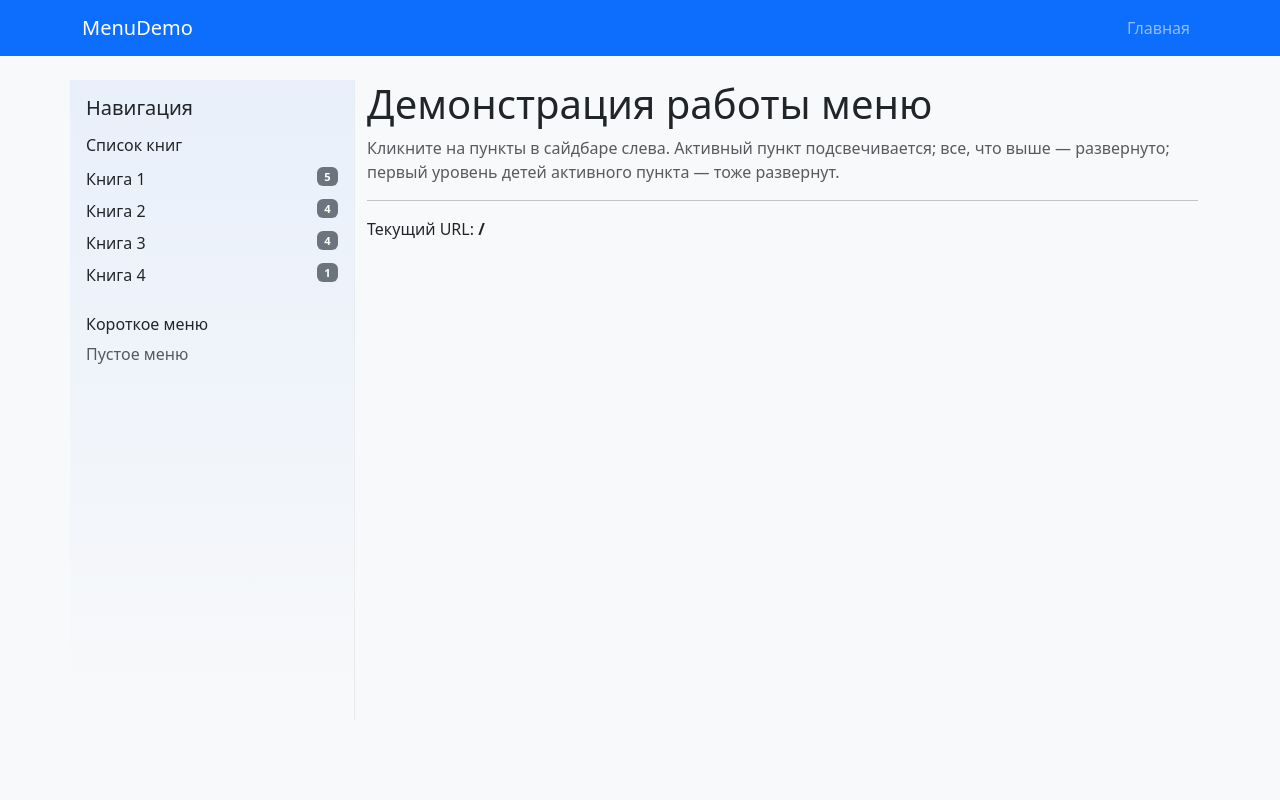
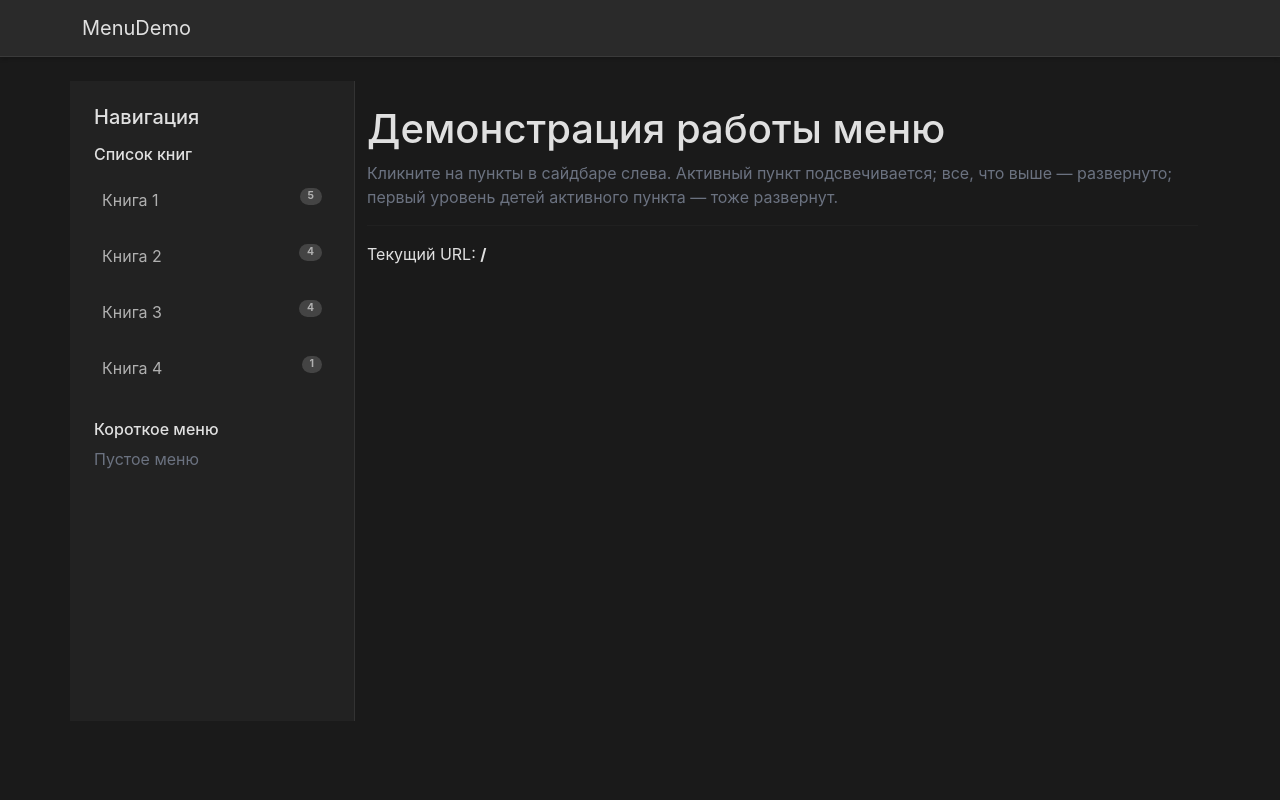
Before and after one commit to lystarblone/tree_menu, a Django app: page / in a window 1280 px wide. Run offline with Django 3.2, Linux system fonts and the light colour scheme; data comes from the database, SQL or seed files in the repository.

Commit message:
Change visual

```diff
--- a/menu_project/menu/templates/menu/example.html
+++ b/menu_project/menu/templates/menu/example.html
@@ -8,7 +8,6 @@
     <h6 class="mb-2">Список книг</h6>
     {% draw_menu 'books_menu' %}
   </div>
-
   <div>
     <h6 class="mb-2">Короткое меню</h6>
     {% draw_menu 'short_menu' %}
--- a/menu_project/menu/templates/menu/index.html
+++ b/menu_project/menu/templates/menu/index.html
@@ -6,24 +6,68 @@
   <title>{% block title %}Demo Menu App{% endblock %}</title>
   <link href="https://cdn.jsdelivr.net/npm/bootstrap@5.3.2/dist/css/bootstrap.min.css" rel="stylesheet">
   <style>
-    body { min-height: 100vh; }
-    .sidebar { background: linear-gradient(180deg,#0d6efd11,#0000); border-right: 1px solid #e9ecef; min-height: 80vh; padding: 1rem; }
-    .menu-item { padding: .25rem 0; }
-    .menu-link { display: inline-block; width: 100%; text-decoration: none; color: #212529; }
-    .menu-link.active { color: #0d6efd; font-weight: 600; }
-    .submenu { margin-left: .9rem; border-left: 2px dashed rgba(0,0,0,0.03); padding-left: .6rem; }
-    .badge-menu { font-size: .7rem; }
+    body {
+      min-height: 100vh;
+      background: #1a1a1a;
+      color: #e0e0e0;
+      font-family: -apple-system, BlinkMacSystemFont, 'Segoe UI', Roboto, sans-serif;
+    }
+    .navbar {
+      background: #2a2a2a;
+      border-bottom: 1px solid #3a3a3a;
+      box-shadow: 0 2px 4px rgba(0,0,0,0.2);
+    }
+    .navbar-brand, .nav-link {
+      color: #e0e0e0 !important;
+      transition: color 0.2s;
+    }
+    .nav-link:hover { color: #3b82f6 !important; }
+    .sidebar {
+      background: #222222;
+      border-right: 1px solid #333333;
+      min-height: 80vh;
+      padding: 1.5rem;
+    }
+    .menu-item { padding: 0.5rem 0; }
+    .menu-link {
+      color: #b0b0b0;
+      text-decoration: none;
+      display: block;
+      padding: 0.5rem;
+      border-radius: 4px;
+      transition: background 0.2s, color 0.2s;
+    }
+    .menu-link:hover { background: #333333; color: #e0e0e0; }
+    .menu-link.active {
+      color: #3b82f6;
+      background: #2a2a2a;
+      font-weight: 500;
+    }
+    .submenu {
+      margin-left: 1rem;
+      border-left: 1px solid #3a3a3a;
+      padding-left: 1rem;
+    }
+    .badge-menu {
+      font-size: 0.65rem;
+      background: #444444;
+      color: #b0b0b0;
+      padding: 0.2rem 0.5rem;
+      border-radius: 10px;
+    }
+    main { padding: 1.5rem; }
+    h1, h5, h6 { color: #e0e0e0; font-weight: 500; }
+    hr { border-color: #333333; }
+    .text-muted { color: #6b7280 !important; }
   </style>
   {% block extra_head %}{% endblock %}
 </head>
-<body class="bg-light">
-
-<nav class="navbar navbar-expand-lg navbar-dark bg-primary">
+<body>
+  <nav class="navbar navbar-expand-lg">
     <div class="container">
       <a class="navbar-brand" href="{% url 'index' %}">MenuDemo</a>
       <div class="collapse navbar-collapse">
         <ul class="navbar-nav ms-auto">
-        <li class="nav-item"><a class="nav-link" href="{% url 'index' %}">Главная</a></li>
         </ul>
       </div>
     </div>
@@ -35,7 +79,6 @@
         <h5 class="mb-3">Навигация</h5>
         {% block sidebar %}{% endblock %}
       </aside>
-
       <main class="col-lg-9 col-md-8">
         {% block content %}{% endblock %}
       </main>
@@ -44,7 +87,7 @@
 
   <script src="https://cdn.jsdelivr.net/npm/bootstrap@5.3.2/dist/js/bootstrap.bundle.min.js"></script>
   <script>
-document.addEventListener('click', function(e){
+    document.addEventListener('click', function(e) {
       if (e.target.matches('.menu-toggle')) {
         e.preventDefault();
         const el = e.target.closest('.menu-item');
--- a/menu_project/menu/templates/menu/menu.html
+++ b/menu_project/menu/templates/menu/menu.html
@@ -4,7 +4,7 @@
         {% if node.children %}
           <a href="{{ node.url }}" class="menu-link {% if node.is_active %}active{% endif %} menu-toggle" aria-expanded="{{ node.is_expanded|yesno:'true,false' }}">
             {{ node.title }}
-            <span class="float-end badge bg-secondary badge-menu">{{ node.children|length }}</span>
+            <span class="float-end badge badge-menu">{{ node.children|length }}</span>
           </a>
           <div class="submenu {% if not node.is_expanded %}d-none{% endif %}">
             {% include 'menu/menu.html' with menu_tree=node.children %}
```
Lines whose indentation alone changed are shown as unchanged.
